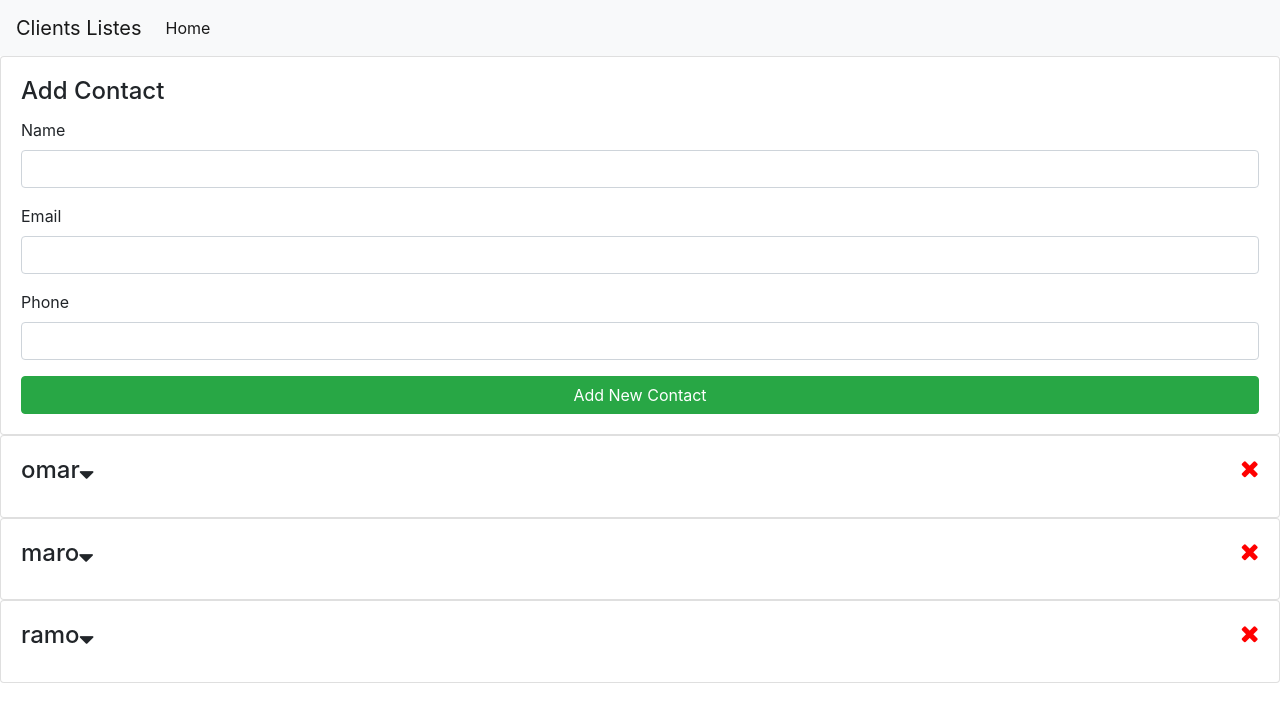
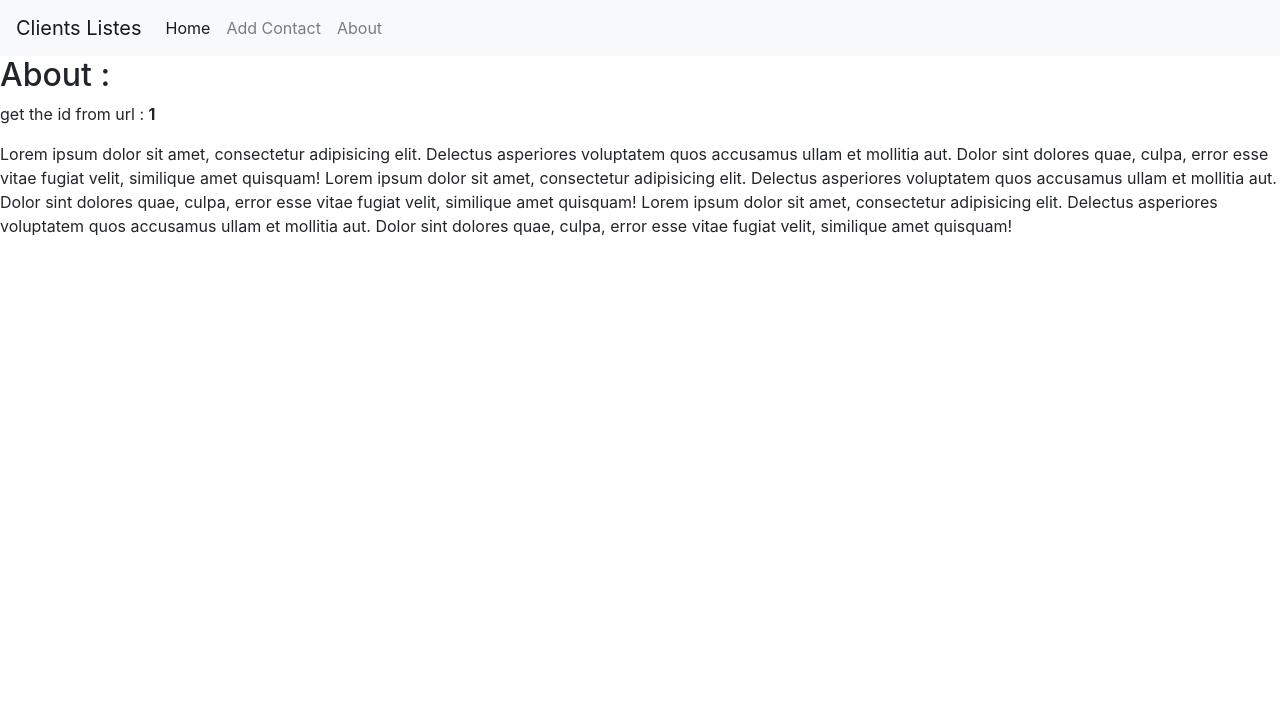
Before and after one commit to zicro/ReactJs, a React (Create React App) app in the folder client-panel/: page /about/1 in a window 1280 px wide. Shown: the top 722 px of the page. Built offline with nearby package versions, Linux system fonts and the light colour scheme.

Commit message:
Routing System

```diff
--- a/client-panel/package.json
+++ b/client-panel/package.json
@@ -10,6 +10,7 @@
     "classnames": "^2.2.6",
     "react": "^16.13.1",
     "react-dom": "^16.13.1",
+    "react-router-dom": "^5.1.2",
     "react-scripts": "3.4.1"
   },
   "scripts": {
--- a/client-panel/src/App.js
+++ b/client-panel/src/App.js
@@ -7,18 +7,30 @@ import 'font-awesome/css/font-awesome.min.css';
 import Contacts from './Components/Contacts/Contacts';
 
 import { Provider } from './Components/context';
+import About from './Components/pages/About';
+import PageNotFound from './Components/pages/PageNotFound';
+import { BrowserRouter as Router, Route, Switch } from 'react-router-dom';
+
 
 function App() {
 
   return (
     <Provider>
+      <Router>
       <div>
         <Navbar  title="Clients Listes"/>
-        <AddContact />
-        <Contacts />
+        <Switch>
+          <Route exact path="/" component={Contacts} />
+          <Route exact path="/contact/add" component={AddContact} />
+          <Route exact path="/about/:id" component={About} />
+
+          <Route component={PageNotFound} />
+        </Switch>
       </div>
+      </Router>
     </Provider>
   );
 }
-
+// la derniere route ajouter (PageNotFound) se declanche lors du saisie d'une route
+// qui n'existe pas dans l'application
 export default App;
--- a/client-panel/src/Components/Contacts/AddContact.js
+++ b/client-panel/src/Components/Contacts/AddContact.js
@@ -44,6 +44,9 @@ class AddContact extends Component {
                     phone:'',
                     errors: {}
                 })
+
+                // apres l'ajout rederection vers la page Accueil
+                this.props.history.push('/');
     }
     render() {
         const {name,email,phone, errors} = this.state;
--- a/client-panel/src/Components/navbar/Navbar.js
+++ b/client-panel/src/Components/navbar/Navbar.js
@@ -1,7 +1,7 @@
 import React from 'react'
 import PropTypes from 'prop-types'
 import './navbar.css'
-
+import { Link } from 'react-router-dom';
 // function Anonyme, la nouvelle Ecriture de la function
  // const Navbar = () => { la meme chose que  function Navbar (){
  const Navbar = (props) => {
@@ -12,7 +12,14 @@ import './navbar.css'
                 <a className="navbar-brand" href="#">{title}</a>
                     <ul className="navbar-nav mr-auto mt-2 mt-lg-0">
                         <li className="nav-item active">
-                            <a className="nav-link" href="#">Home <span className="sr-only">(current)</span></a>
+                            <Link className="nav-link" to="/">Home
+                            <span className="sr-only">(current)</span></Link>
+                        </li>
+                        <li className="nav-item">
+                            <Link className="nav-link" to="/contact/add">Add Contact </Link>
+                        </li>
+                        <li className="nav-item">
+                            <Link className="nav-link" to="/about">About </Link>
                         </li>
                     </ul>
             </nav>
--- /dev/null
+++ b/client-panel/src/Components/pages/About.js
@@ -0,0 +1,15 @@
+import React from 'react'
+
+export default function About(props) {
+    return (
+        <div>
+            <h2>About : </h2>
+            <p> get the id from url : <b>{props.match.params.id} </b></p>
+            <p>
+            Lorem ipsum dolor sit amet, consectetur adipisicing elit. Delectus asperiores voluptatem quos accusamus ullam et mollitia aut. Dolor sint dolores quae, culpa, error esse vitae fugiat velit, similique amet quisquam!
+            Lorem ipsum dolor sit amet, consectetur adipisicing elit. Delectus asperiores voluptatem quos accusamus ullam et mollitia aut. Dolor sint dolores quae, culpa, error esse vitae fugiat velit, similique amet quisquam!
+            Lorem ipsum dolor sit amet, consectetur adipisicing elit. Delectus asperiores voluptatem quos accusamus ullam et mollitia aut. Dolor sint dolores quae, culpa, error esse vitae fugiat velit, similique amet quisquam!
+            </p>
+        </div>
+    )
+}
--- /dev/null
+++ b/client-panel/src/Components/pages/PageNotFound.js
@@ -0,0 +1,10 @@
+import React from 'react'
+import { Link } from 'react-router-dom';
+export default function PageNotFound() {
+    return (
+        <div>
+            <h2>Page Not Found : 404 </h2>
+            <Link to="/">Back Home</Link>
+        </div>
+    )
+}
```
Also changed, not shown: 1 other file (tests, documents, lock files or other folders).
